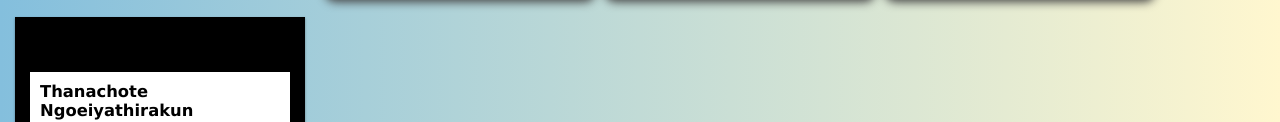
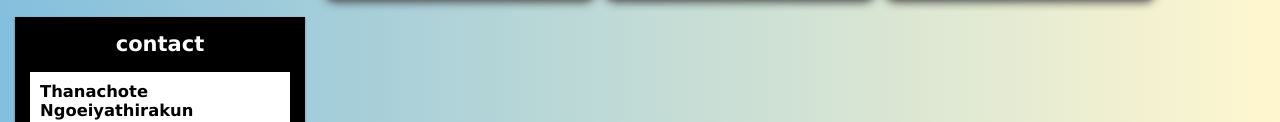
Before and after one commit to woonwhy/CS100-Project-G39, a plain HTML site: page index.html in a window 1280 px wide. Shown: the part 576-698 px from the top of the page. Drawn offline with Linux system fonts and the light colour scheme.

Commit message:
modified  aside

```diff
--- a/style/style.css
+++ b/style/style.css
@@ -61,6 +61,9 @@
     text-align: center;
     font-size: 14px;
     box-shadow: 0 1px 3px rgba(0,0,0,0.12), 0 1px 2px rgba(0,0,0,0.24);
+  }
+  .aside h2{
+    color: #ffffff;
   }
 
   .footer {
```
